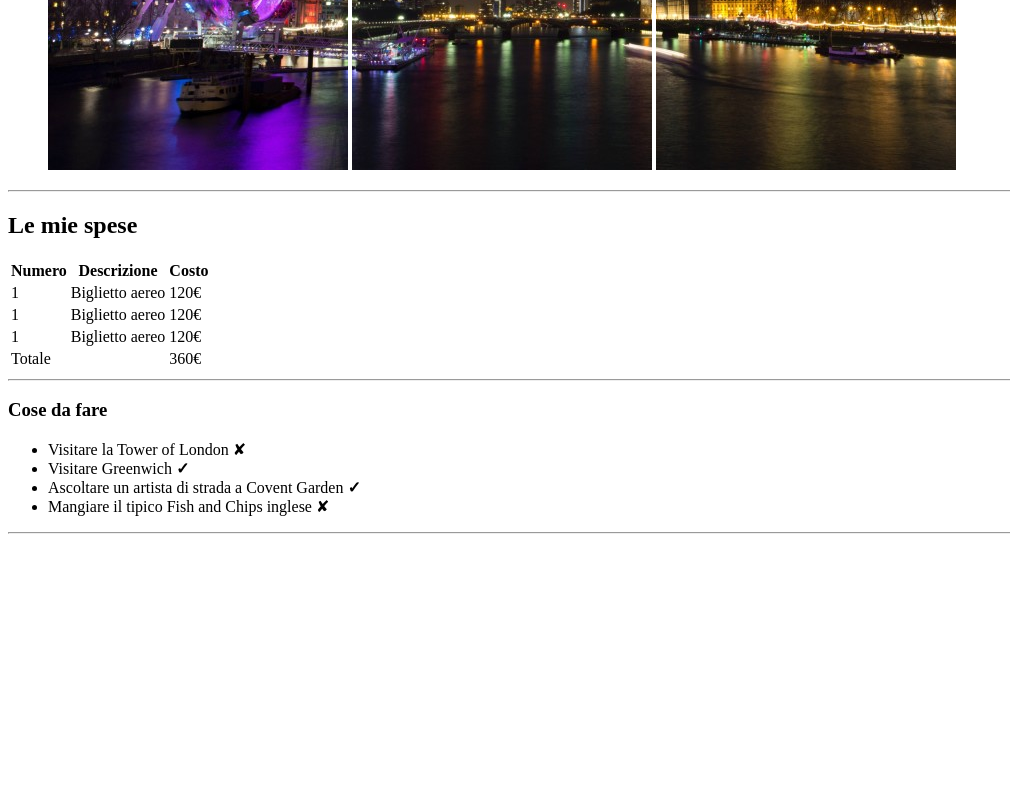
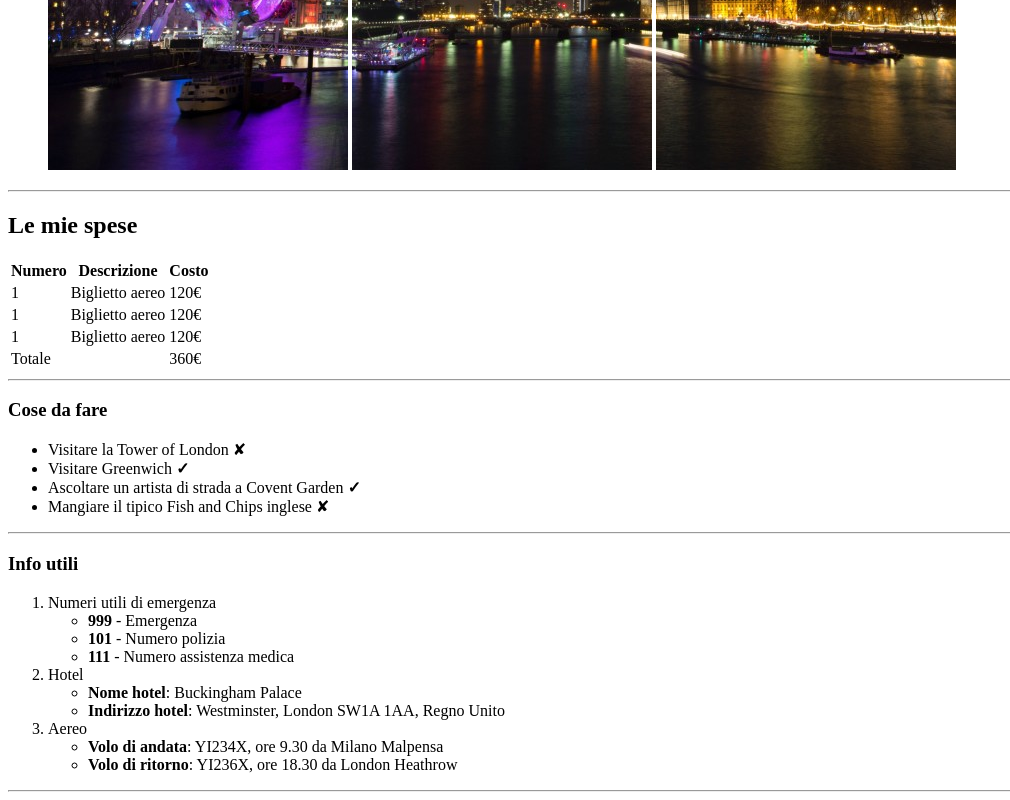
Before and after one commit to Gino804/html-london-trip, a plain HTML site: page index.html in a window 1280 px wide. Shown: the part 510-1310 px from the top of the page, without its empty margins (0-1010 px from the left). Before the commit the page ends 1052 px from the top, so only its background shows below. Drawn offline with Linux system fonts and the light colour scheme.

Commit message:
Aggiunta lista delle info utili

```diff
--- a/index.html
+++ b/index.html
@@ -78,12 +78,50 @@
     <div>
         <h3>Cose da fare</h3>
 
+        <!-- Lista delle cose da fare -->
         <ul>
             <li>Visitare la Tower of London &#10008;</li>
             <li>Visitare Greenwich <b>&check;</b></li>
             <li>Ascoltare un artista di strada a Covent Garden <b>&check;</b></li>
             <li>Mangiare il tipico Fish and Chips inglese &#10008;</li>
         </ul>
+    </div>
+
+    <hr>
+
+    <div>
+        <h3>Info utili</h3>
+
+        <!-- Lista dei contatti utili -->
+        <ol>
+            <!-- Lista dei numeri utili -->
+            <li>
+                Numeri utili di emergenza
+                <ul>
+                    <li><strong>999</strong> - Emergenza</li>
+                    <li><strong>101</strong> - Numero polizia</li>
+                    <li><strong>111</strong> - Numero assistenza medica</li>
+                </ul>
+            </li>
+
+            <!-- Lista degli Hotel -->
+            <li>
+                Hotel
+                <ul>
+                    <li><strong>Nome hotel</strong>: Buckingham Palace</li>
+                    <li><strong>Indirizzo hotel</strong>: Westminster, London SW1A 1AA, Regno Unito</li>
+                </ul>
+            </li>
+
+            <!-- Lista degli aerei -->
+            <li>
+                Aereo
+                <ul>
+                    <li><strong>Volo di andata</strong>: YI234X, ore 9.30 da Milano Malpensa</li>
+                    <li><strong>Volo di ritorno</strong>: YI236X, ore 18.30 da London Heathrow</li>
+                </ul>
+            </li>
+        </ol>
     </div>
 
     <hr>
```
